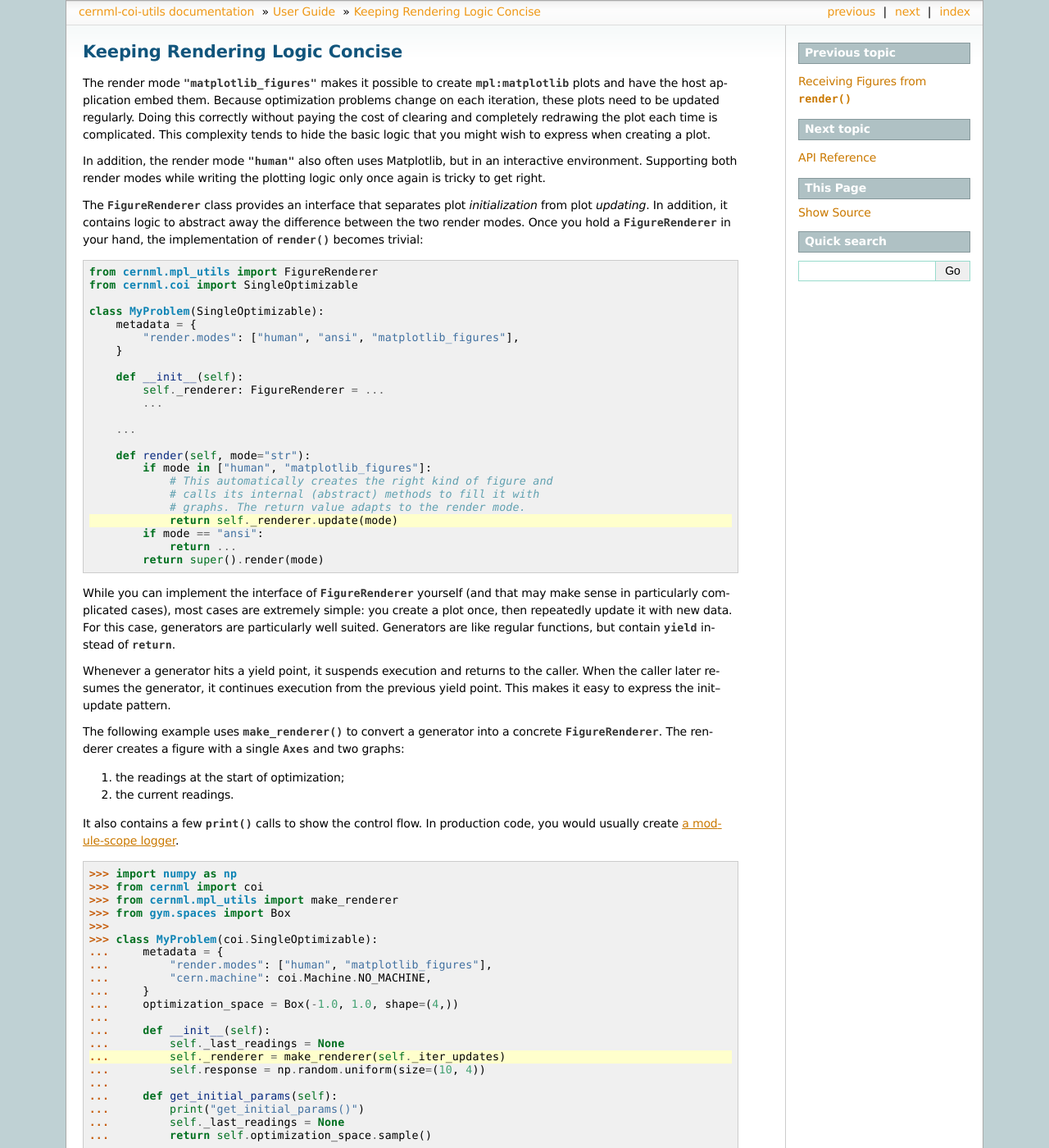
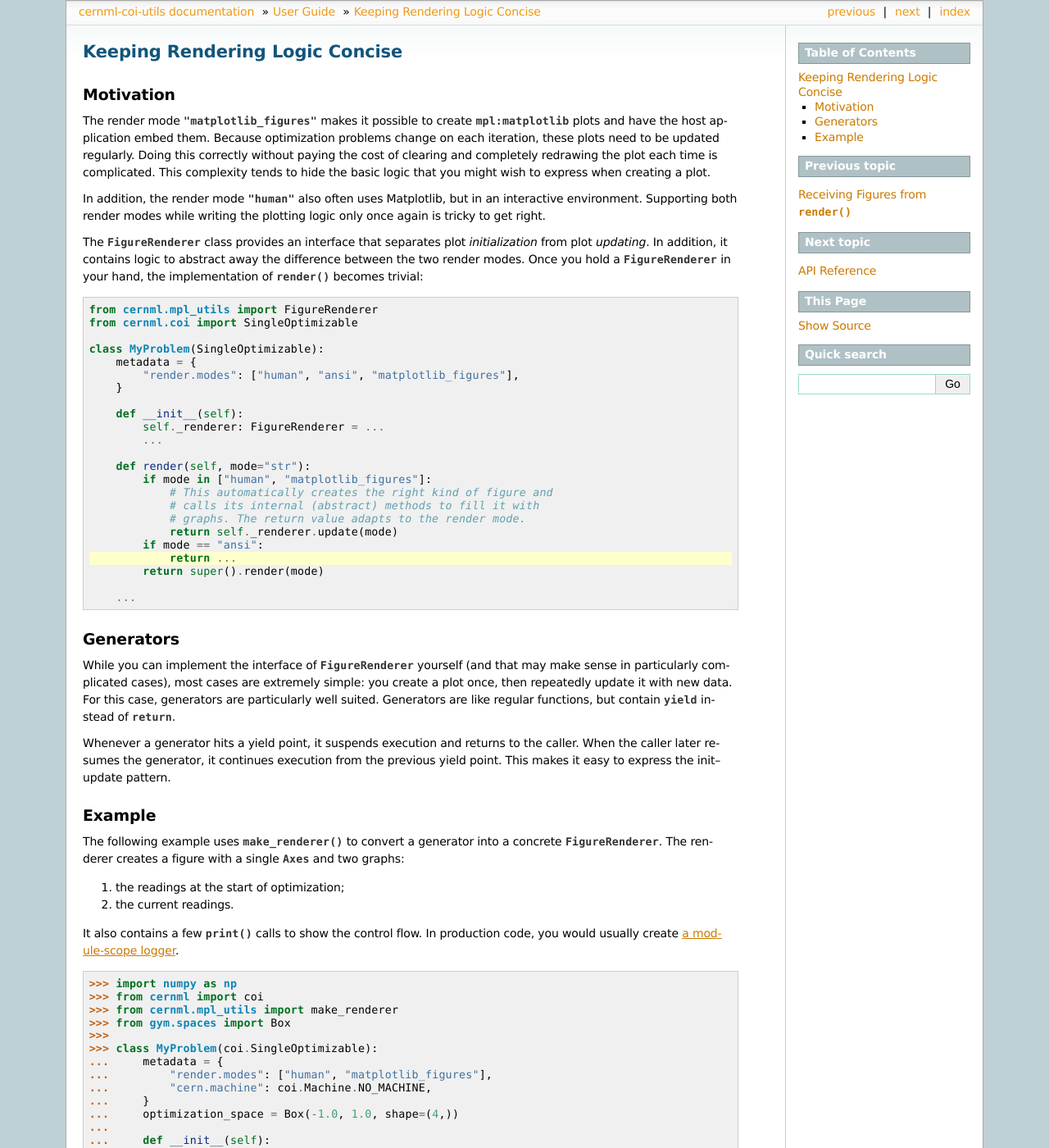
Before and after one commit to geoff-project/coi-utils, a Sphinx documentation site: the page built from docs/guide/renderer.md, in a window 1280 px wide and 1400 px high. Shown: the whole window at 82% size. Built offline with Sphinx 7.4.7, drawn with Linux system fonts in a browser that asks for light colours; the version number could not be read and is left out.

Commit message:
Minor cleanup of renderer user guide.

````diff
--- a/docs/guide/renderer.md
+++ b/docs/guide/renderer.md
@@ -1,4 +1,6 @@
 # Keeping Rendering Logic Concise
+
+## Motivation
 
 The render mode {meth}`"matplotlib_figures" <coi:cernml.coi.Problem.render>`
 makes it possible to create {mod}`mpl:matplotlib` plots and have the host
@@ -35,8 +37,6 @@ class MyProblem(SingleOptimizable):
         self._renderer: FigureRenderer = ...
         ...
 
-    ...
-
     def render(self, mode="str"):
         if mode in ["human", "matplotlib_figures"]:
             # This automatically creates the right kind of figure and
@@ -46,7 +46,11 @@ class MyProblem(SingleOptimizable):
         if mode == "ansi":
             return ...
         return super().render(mode)
+
+    ...
 ```
+
+## Generators
 
 While you can implement the interface of
 {class}`~cernml.mpl_utils.FigureRenderer` yourself (and that may make sense in
@@ -60,6 +64,8 @@ Whenever a generator hits a yield point, it suspends execution and returns to
 the caller. When the caller later resumes the generator, it continues execution
 from the previous yield point. This makes it easy to express the init–update
 pattern.
+
+## Example
 
 The following example uses {func}`~cernml.mpl_utils.make_renderer()` to convert
 a {term}`generator` into a concrete {class}`~cernml.mpl_utils.FigureRenderer`.
````
